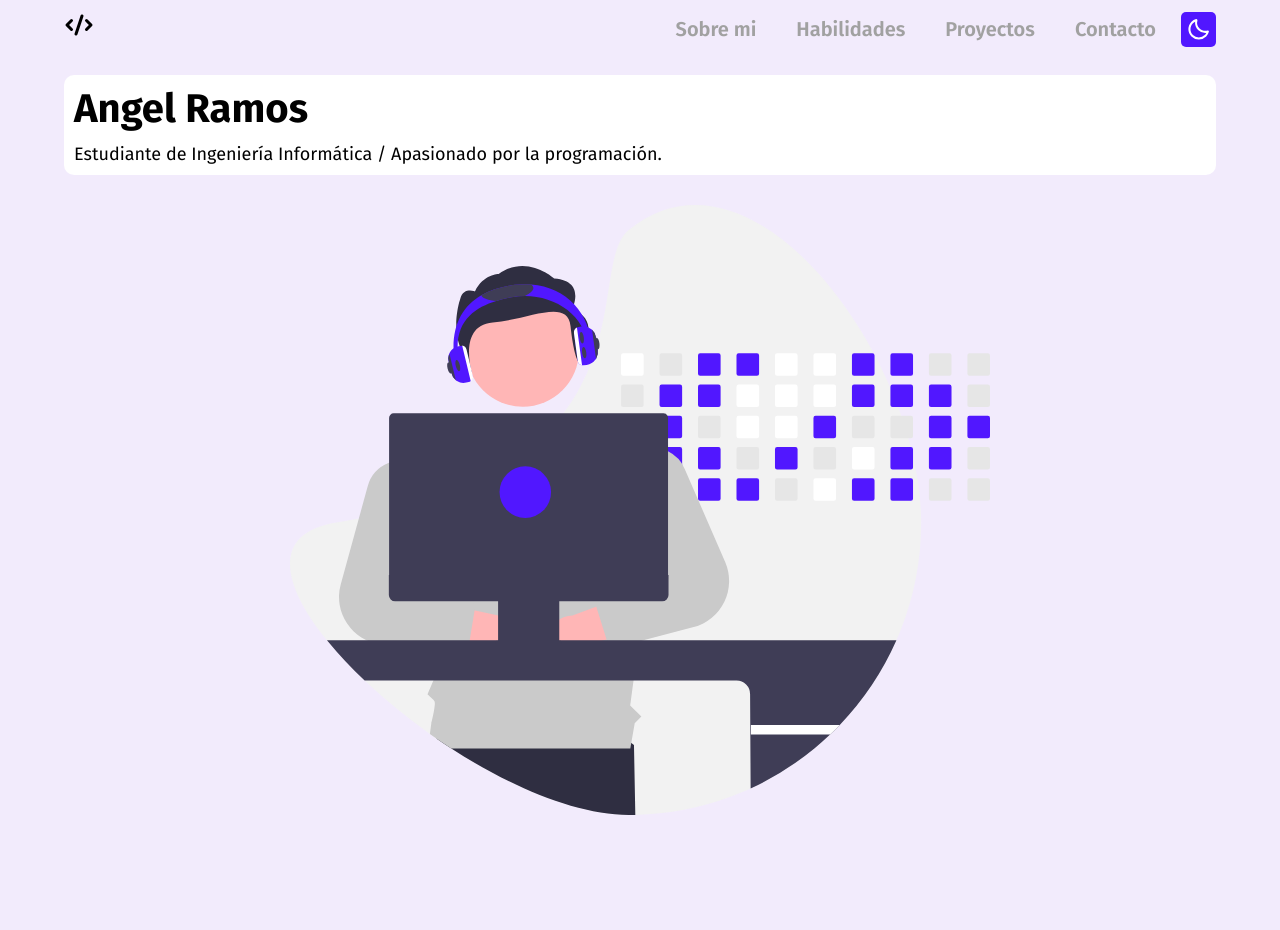
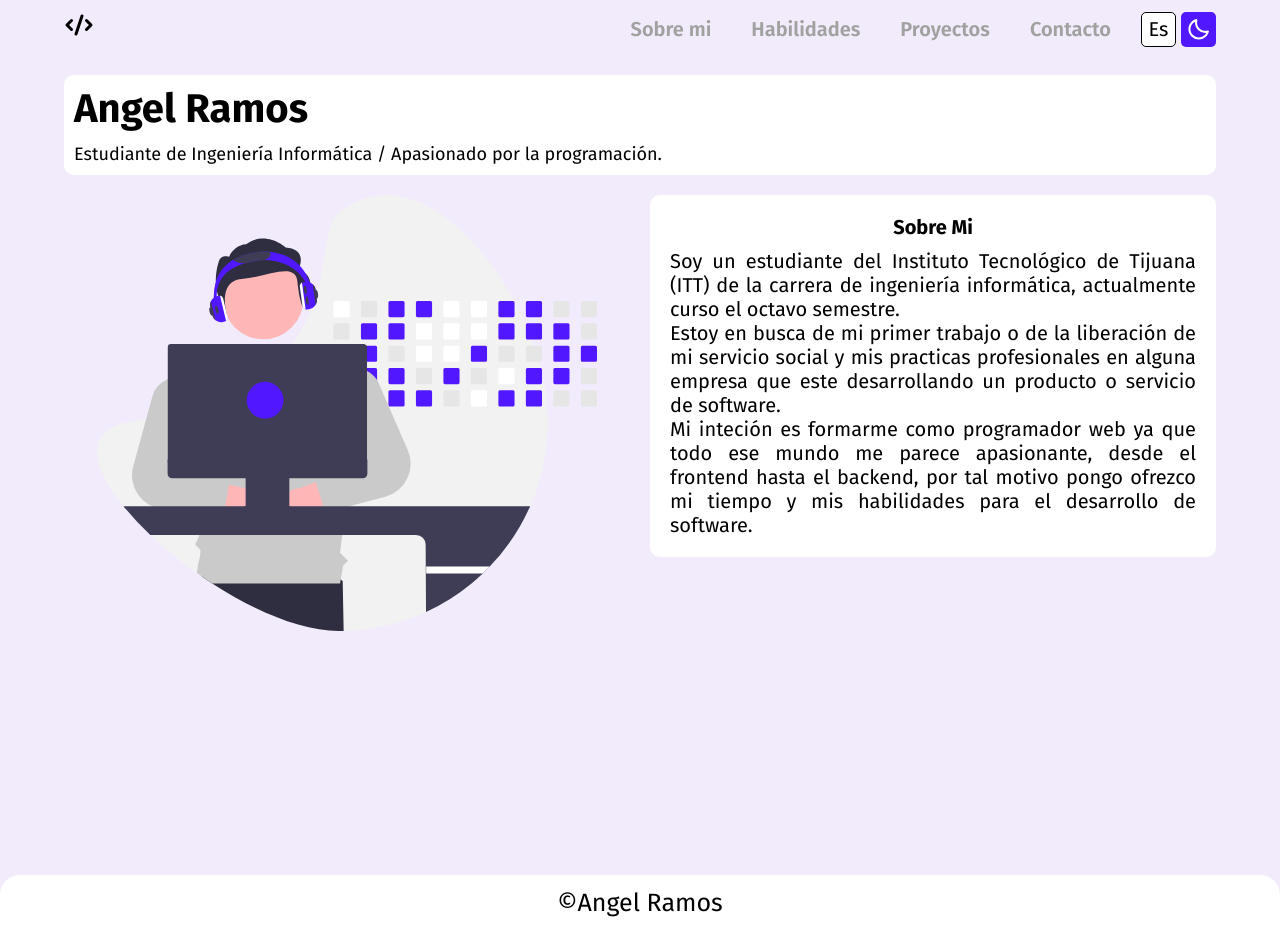
Before and after one commit to Ramos-Angel-20/Personal-Portfolio, a React (Create React App) app: page / in a window 1280 px wide. Before the commit the page ends 875 px from the top, so only its background shows below. Built offline with nearby package versions, Linux system fonts and the light colour scheme.

Commit message:
Se mejoro el mensaje del about

```diff
--- a/src/App.js
+++ b/src/App.js
@@ -3,6 +3,7 @@ import { useRef, useEffect, useState } from 'react';
 import Navbar from './components/Navbar';
 import Header from './components/Header';
 import About from './components/About';
+import Footer from './components/Footer';
 
 //token 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
 
@@ -65,6 +66,7 @@ const App = () => {
         <Header />
         <About />
       </main>
+      <Footer />
     </>
   );
 }
--- a/src/components/About.js
+++ b/src/components/About.js
@@ -1,6 +1,29 @@
+import devSvg from '../assets/dev.svg';
+
+
 const About = () => {
     return (
-        <div>
+        <div className='about container'>
+
+            <div className='about__img'>
+                <img src={devSvg} alt='Sobre Mi'></img>
+            </div>
+
+            <div className='about__content'>
+
+                <h1>Sobre Mi</h1>
+
+                <p>
+                    Soy un estudiante del Instituto Tecnológico de Tijuana (ITT) de la carrera de ingeniería
+                    informática, actualmente curso el octavo semestre. <br/>
+                    Estoy en busca de mi primer trabajo o de la liberación de mi servicio social y
+                    mis practicas profesionales en alguna empresa que este desarrollando un producto o servicio
+                    de software. <br/>
+                    Mi inteción es formarme como programador web ya que todo ese mundo me parece apasionante, desde
+                    el frontend hasta el backend, por tal motivo pongo ofrezco mi tiempo y mis habilidades para el
+                    desarrollo de software.
+                </p>
+            </div>
         </div>
     );
 }
--- /dev/null
+++ b/src/components/Footer.js
@@ -0,0 +1,11 @@
+
+
+const Footer = () => {
+    return (
+        <div className='footer'>
+            &copy; <p>Angel Ramos</p>
+        </div>
+    );
+}
+
+export default Footer;
--- a/src/components/Header.js
+++ b/src/components/Header.js
@@ -1,14 +1,9 @@
-import devSvg from '../assets/dev.svg';
-
 const Header = () => {
     return (
-        <>
-            <header className='container header'>
-                <h1>Angel Ramos</h1>
-                <p>Estudiante de Ingeniería Informática / Apasionado por la programación.</p>
-            </header>
-            <img className='dev-img container' src={devSvg} alt='Angel Ramos'></img>
-        </>
+        <header className='container header'>
+            <h1>Angel Ramos</h1>
+            <p>Estudiante de Ingeniería Informática / Apasionado por la programación.</p>
+        </header>
     );
 }
 
--- a/src/components/Navbar.js
+++ b/src/components/Navbar.js
@@ -6,6 +6,8 @@ import { useState, useContext, useRef } from 'react';
 import MobileMenu from './MobileMenu';
 import Backdrop from './Backdrop';
 import ThemeContext from '../context/ThemeContext';
+import mexicoFlag from '../assets/mexico.svg';
+import usaFlag from '../assets/usa.svg';
 
 //TODO: Agregar animación pop-up al botón theme.
 
@@ -25,8 +27,10 @@ const Navbar = (props) => {
         setMobileMenuOpen(prevState => !prevState);
     }
 
+    const toggleAnimationHandler = (ref, callback) => {
+
         /*
-        recibimos como parametro un ref y una función callback,
+            recibimos como parámetro un ref y una función callback,
             este ref nos sirve para agregar la animación al botón
             menú o theme a traves de una clase de css, misma que
             sera removida con la ayuda de un setTimeout con el
@@ -34,7 +38,6 @@ const Navbar = (props) => {
             forma en lo que termina la animación se retira del ref
             la clase que la activa.
         */
-    const toggleAnimationHandler = (ref, callback) => {
 
         ref.current.classList.add('toggled');
         callback();
@@ -63,26 +66,31 @@ const Navbar = (props) => {
                         <li>Contacto</li>
                     </ul>
 
+                    <div className="navbar__content__icon lang-toggle">
+                        <p>Es</p>
+                    </div>
+
                     <div
                         className="navbar__content__icon theme-toggle"
                         ref={themeButtonRef}
-                            onClick={() => toggleAnimationHandler(themeButtonRef,themeCtx.themeChangeHandler)}
+                        onClick={() => toggleAnimationHandler(themeButtonRef, themeCtx.themeChangeHandler)}
                     >
                         {themeCtx.theme === 'dark' ? <BiSun /> : <BiMoon />}
                     </div>
 
+
                     <div
                         className="navbar__content__icon menu-button"
                         ref={menuButtonRef}
-                            onClick={()=> toggleAnimationHandler(menuButtonRef, openMenuMobileHandler)}
+                        onClick={() => toggleAnimationHandler(menuButtonRef, openMenuMobileHandler)}
                     >
                         <BiMenu />
                     </div>
 
                 </div>
 
-                    {mobileMenuOpen && <Backdrop onClose={openMenuMobileHandler}></Backdrop> }
-                    <MobileMenu opened={mobileMenuOpen}/>
+                {mobileMenuOpen && <Backdrop onClose={openMenuMobileHandler}></Backdrop>}
+                <MobileMenu opened={mobileMenuOpen} />
             </div>
         </div>
     );
--- a/src/styles/base/_settings.scss
+++ b/src/styles/base/_settings.scss
@@ -9,7 +9,7 @@
     --container-background: #fff;
     --theme-button-background: #5117ff;
 
-    --menu-button-border-color: #000;
+    // --menu-button-border-color: #000;
 
     --font-color: #000;
     --titles-font-color: #85828c;
@@ -47,11 +47,12 @@ body.dark {
     --menu-button-font-color: #fff;
     --titles-font-color: #fff;
 
-    --menu-button-border-color: #fff;
+    // --menu-button-border-color: #fff;
 }
 
 main {
     margin-top: calc(var(--navbar-height) + 2rem);
+    min-height: 100vh;
 }
 
 img {
--- /dev/null
+++ b/src/styles/components/_About.scss
@@ -0,0 +1,40 @@
+.about {
+    margin-top: 2rem;
+
+    & img {
+        margin: 0 auto;
+        margin-bottom: 2rem;
+    }
+
+    &__content {
+        background-color: var(--container-background);
+        border-radius: 1rem;
+        padding: 2rem;
+
+        & h1 {
+            margin-bottom: 1rem;
+            text-align: center;
+        }
+
+        & p {
+            font-size: 2rem;
+            text-align: justify;
+        }
+    }
+}
+
+@media screen and (min-width: 768px) {
+    .about {
+        display: grid;
+        grid-template-columns: repeat(2, 1fr);
+        gap: 2rem;
+
+        &__content {
+            height: fit-content;
+        }
+
+        & img {
+            width: 50rem;
+        }
+    }
+}
--- /dev/null
+++ b/src/styles/components/_Footer.scss
@@ -0,0 +1,10 @@
+.footer {
+    background-color: var(--container-background);
+    font-size: 2.5rem;
+    border-radius: 2rem 2rem 0 0;
+    min-height: var(--navbar-height);
+    padding: 1rem;
+    display: flex;
+    align-items: center;
+    justify-content: center;
+}
--- a/src/styles/components/_Navbar.scss
+++ b/src/styles/components/_Navbar.scss
@@ -26,7 +26,7 @@
 
         @media screen and (min-width: 768px) {
             &__icons {
-                gap: 0;
+                gap: .5rem;
             }
         }
 
@@ -43,6 +43,7 @@
             align-items: center;
             user-select: none;
             cursor: pointer;
+            overflow: hidden;
         }
 
 
@@ -81,7 +82,12 @@
 }
 
 .menu-button {
-    border: 1px solid var(--menu-button-border-color);
+    border: 1px solid var(--font-color);
+}
+
+.lang-toggle {
+    font-size: 2rem;
+    border: 1px solid var(--font-color);
 }
 
 // Ocultamos el icono de menu en pantallas grandes.
--- a/src/styles/index.scss
+++ b/src/styles/index.scss
@@ -6,3 +6,5 @@
 @import './components/Mobile-menu';
 @import './components/Backdrop';
 @import './components/Header';
+@import './components/About';
+@import './components/Footer';
```
Also changed, not shown: src/assets/mexico.svg (added), src/assets/usa.svg (added). Lines whose indentation alone changed are shown as unchanged.
